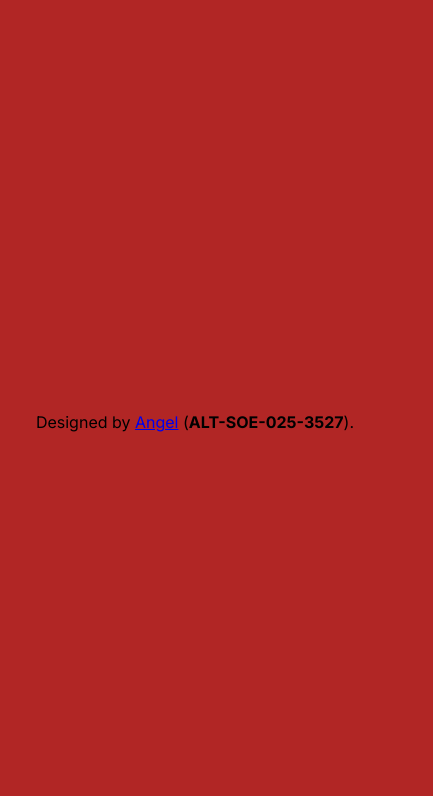
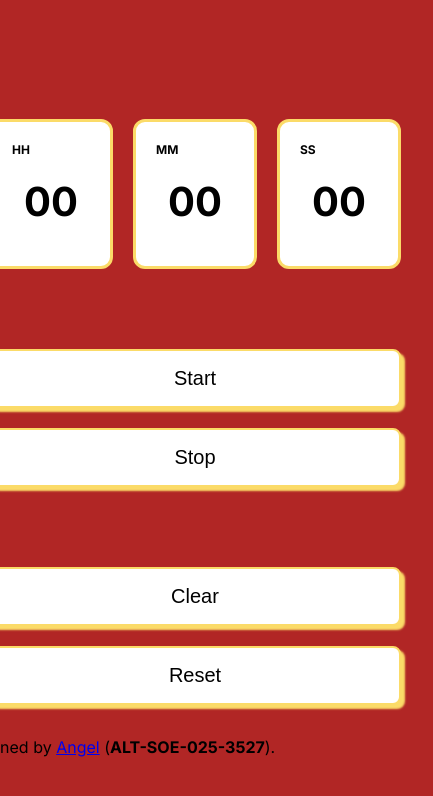
Before and after one commit to akcumeh/altschool-s01-e01, a plain HTML site: page index.html in a window 390 px wide. Shown: the whole page, 433 px wide, since content can reach past the window. Drawn offline with Linux system fonts and the light colour scheme.

Commit message:
Create page & styling

```diff
--- a/index.html
+++ b/index.html
@@ -14,7 +14,38 @@
     </head>
 
     <body>
+        <div class="hint">Press <span class="key">SPACEBAR</span> to start/stop the timer.</div>
 
+        <main>
+            <section class="top-controls">
+                <button id="clear">Clear</button>
+                <button id="reset">Reset</button>
+            </section>
+
+            <section class="timer-display">
+                <div class="time-unit">
+                    <div class="time-label">HH</div>
+                    <div id="hours">00</div>
+                </div>
+                <div class="time-unit">
+                    <div class="time-label">MM</div>
+                    <div id="minutes">00</div>
+                </div>
+                <div class="time-unit">
+                    <div class="time-label">SS</div>
+                    <div id="seconds">00</div>
+                </div>
+            </section>
+
+            <section class="bottom-controls">
+                <button id="start-lap">Start</button>
+                <button id="stop">Stop</button>
+            </section>
+
+            <ul id="lapList" class="lapList"></ul>
+        </main>
+
+        <script src="script.js"></script>
     </body>
 
     <footer>
--- a/styles.css
+++ b/styles.css
@@ -13,8 +13,163 @@ body {
 
     background-color: #B12625;
 
+    width: 75vw;
+    margin: 0 auto;
+    max-width: 50rem;
     min-height: 100vh;
 
     display: grid;
     place-content: center;
 }
+
+main {
+    display: grid;
+    gap: 2.5rem;
+    padding: 2rem;
+    max-width: 50rem;
+}
+
+button {
+    background-color: white;
+    padding: 1rem;
+    box-shadow:
+        .25rem .25rem .125rem #FBDB68;
+    color: black;
+    font-size: 1.25rem;
+    cursor: pointer;
+    transition: all 250ms ease;
+    border-radius: .5rem;
+    border: #FBDB68 2px solid;
+}
+
+button:hover {
+    text-transform: capitalize !important;
+    background-color: #FBDB68;
+    color: white;
+    box-shadow:
+        .25rem .25rem .125rem #4916163f;
+}
+
+/* button:active {
+    background: transparent !important;
+    box-shadow: 0.25rem .25rem 0 #FBDB68;
+} */
+
+.top-controls,
+.bottom-controls {
+    display: grid;
+    grid-template-columns: 1fr 1fr;
+    gap: 1.25rem;
+}
+
+.timer-display {
+    display: grid;
+    grid-template-columns: repeat(3, 1fr);
+    gap: 1.25rem;
+}
+
+.time-unit {
+    background: white;
+    border: 3px solid #FBDB68;
+    border-radius: .75rem;
+    padding: 2.5rem 2rem;
+    display: grid;
+    place-content: center;
+}
+
+.time-unit div {
+    font-size: 2.5rem;
+    font-weight: 700;
+    color: black;
+}
+
+.time-label {
+    width: 33% !important;
+    font-size: .75rem !important;
+    position: relative;
+    left: -.75rem;
+    top: -1.25rem;
+}
+
+.hint {
+    text-align: center;
+    color: black;
+    font-size: 0.8rem;
+}
+
+.key {
+    border: rgb(69, 69, 69) .125rem solid;
+    border-radius: .25rem;
+    padding: .25rem;
+    box-shadow: 0 0.25rem 1 rgb(69, 69, 69);
+    color: white;
+    text-transform: capitalize;
+}
+
+.lapList {
+    list-style: none;
+    border-radius: .5rem;
+    padding: 1.25rem;
+    max-height: 12.5rem;
+    overflow-y: auto;
+    display: none;
+}
+
+.lapList.show {
+    display: block;
+}
+
+.lapList li {
+    padding: .5rem;
+    border-bottom: 1px solid #FBDB68;
+    font-size: 1.125rem;
+}
+
+.lapList li:last-child {
+    border-bottom: none;
+}
+
+@media (max-width: 768px) {
+    main {
+        grid-template-rows: auto auto auto auto;
+        grid-template-areas:
+            "timer"
+            "hint"
+            "bottom"
+            "laps"
+            "top";
+    }
+
+    .top-controls {
+        grid-area: top;
+        grid-template-columns: 1fr;
+    }
+
+    .timer-display {
+        grid-area: timer;
+    }
+
+    .hint {
+        grid-area: hint;
+        display: none;
+    }
+
+    .bottom-controls {
+        grid-area: bottom;
+        grid-template-columns: 1fr;
+    }
+
+    .lapList {
+        grid-area: laps;
+    }
+
+    .time-unit div {
+        font-size: 2.5rem;
+    }
+}
+
+@media (min-width: 769px) {
+    .hint {
+        display: block;
+    }
+}
```
Lines whose indentation alone changed are shown as unchanged.
